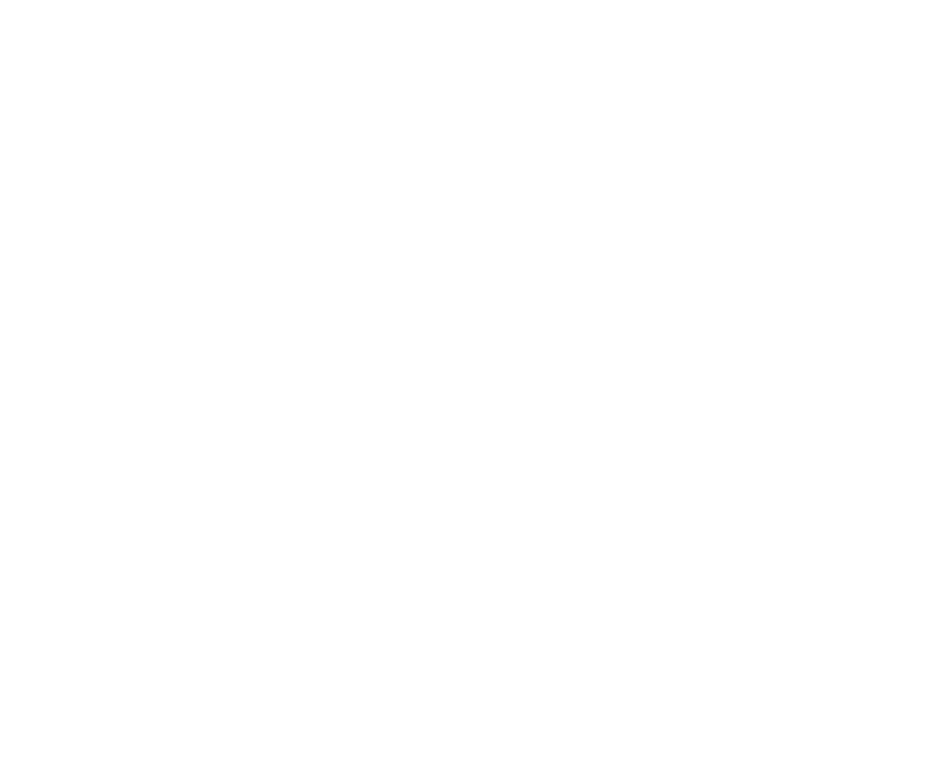
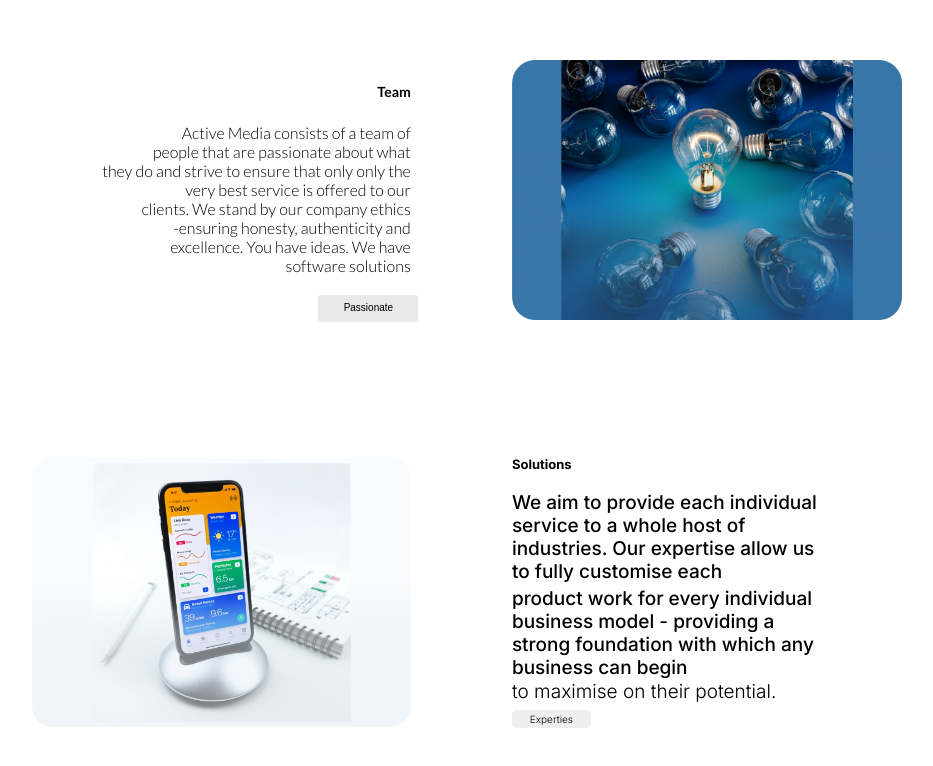
Before and after one commit to Divine-Ntambwe/Active-Media, a React (Vite) app: page /aboutUs in a window 1280 px wide. Shown: the part 1191-1957 px from the top of the page, without its empty margins (166-1099 px from the left). Before the commit the page ends 1221 px from the top, so only its background shows below. Built offline with nearby package versions, Linux system fonts and the light colour scheme.

Commit message:
fixed about us conflict

```diff
--- a/src/App.jsx
+++ b/src/App.jsx
@@ -13,8 +13,8 @@ function App() {
       <Router>
         <Routes>
           <Route exact path="/" element={<Home />} />
-          <Route path="/aboutUs" element={<About_Us />} />
-          <Route path="/contactUs" element={<Contact_Us />} />
+          <Route exact path="/aboutUs" element={<About_Us />} />
+          <Route exact path="/contactUs" element={<Contact_Us />} />
         </Routes>
       </Router>
     </>
--- a/src/index.css
+++ b/src/index.css
@@ -0,0 +1 @@
+@import url('https://fonts.googleapis.com/css2?family=Inter:ital,opsz,wght@0,14..32,100..900;1,14..32,100..900&display=swap');
--- a/src/pages/About_Us.jsx
+++ b/src/pages/About_Us.jsx
@@ -98,50 +98,50 @@ function About_Us() {
           Active Media is a <br /> premier multimedia <br /> solution company <br /> with innovative and <br /> distinctive solutions <br /> that go beyond the <br />traditional means of <br /> marketing. Great <br /> business needs <br />great software.
         </motion.p>
       </div>
+    <div>
+      {/* Carmel Framework (the start) */}
+      <div className={styles.conatiner}>
+        <div className={styles.text}>
+        <h5>Team</h5>
+        <p className={styles.teamText}>
+        Active Media consists of a team of<br></br>
+        people that are passionate about what<br></br>
+        they do and strive to ensure that only only the<br></br>
+        very best service is offered to our <br></br>
+        clients. We stand by our company ethics<br></br>
+        -ensuring honesty, authenticity and <br></br>
+        excellence. You have ideas. We have <br></br>
+        software solutions</p>
+          <p className={styles.passionate}>Passionate</p>
+        </div>
+          <div className={styles.lightimage}>
+            <img src={lightImg} alt="LightBulb" />
+
+        </div>
+
+      </div>
+        <div className={styles.conatiner2}>
+          <div className={styles.text2}>
+            <img src="/src/assets/Frame 201.png" alt="PhoneImage" className={styles.image1} />
+
+          </div>
+            <div className={styles.phoneimage}>
+              <h1 className={styles.title}>Solutions</h1>
+                <p className={styles.paragraph}>
+                We aim to provide each individual service to a whole host of industries.
+                Our expertise allow us to fully customise each</p>
+                <p className={styles.paragraph2}>product work for every individual business model
+                 - providing a strong foundation with which any business can begin</p>
+                <p className={styles.paragraph3}>to maximise on their potential.</p>
+              <button className={styles.experties}>Experties</button>
+        </div>
+        </div>
+      {/* Ozias Framework (The End) */}
+    </div>
     </section>
   );
 }
 
-//     <div>
-//       {/* Carmel Framework (the start) */}
-//       <div className={styles.conatiner}>
-//         <div className={styles.text}>
-//         <h5>Team</h5>
-//         <p className={styles.teamText}>
-//         Active Media consists of a team of<br></br>
-//         people that are passionate about what<br></br>
-//         they do and strive to ensure that only only the<br></br>
-//         very best service is offered to our <br></br>
-//         clients. We stand by our company ethics<br></br>
-//         -ensuring honesty, authenticity and <br></br>
-//         excellence. You have ideas. We have <br></br>
-//         software solutions</p>
-//           <p className={styles.passionate}>Passionate</p>
-//         </div>
-//           <div className={styles.lightimage}>
-//             <img src={lightImg} alt="LightBulb" />
-
-//         </div>
-
-//       </div>
-//         <div className={styles.conatiner2}>
-//           <div className={styles.text2}>
-//             <img src="/src/assets/Frame 201.png" alt="PhoneImage" className={styles.image1} />
-
-//           </div>
-//             <div className={styles.phoneimage}>
-//               <h1 className={styles.title}>Solutions</h1>
-//                 <p className={styles.paragraph}>
-//                 We aim to provide each individual service to a whole host of industries.
-//                 Our expertise allow us to fully customise each</p>
-//                 <p className={styles.paragraph2}>product work for every individual business model
-//                  - providing a strong foundation with which any business can begin</p>
-//                 <p className={styles.paragraph3}>to maximise on their potential.</p>
-//               <button className={styles.experties}>Experties</button>
-//         </div>
-//         </div>
-//       {/* Ozias Framework (The End) */}
-//     </div>
 //   )
 // }
 
```
